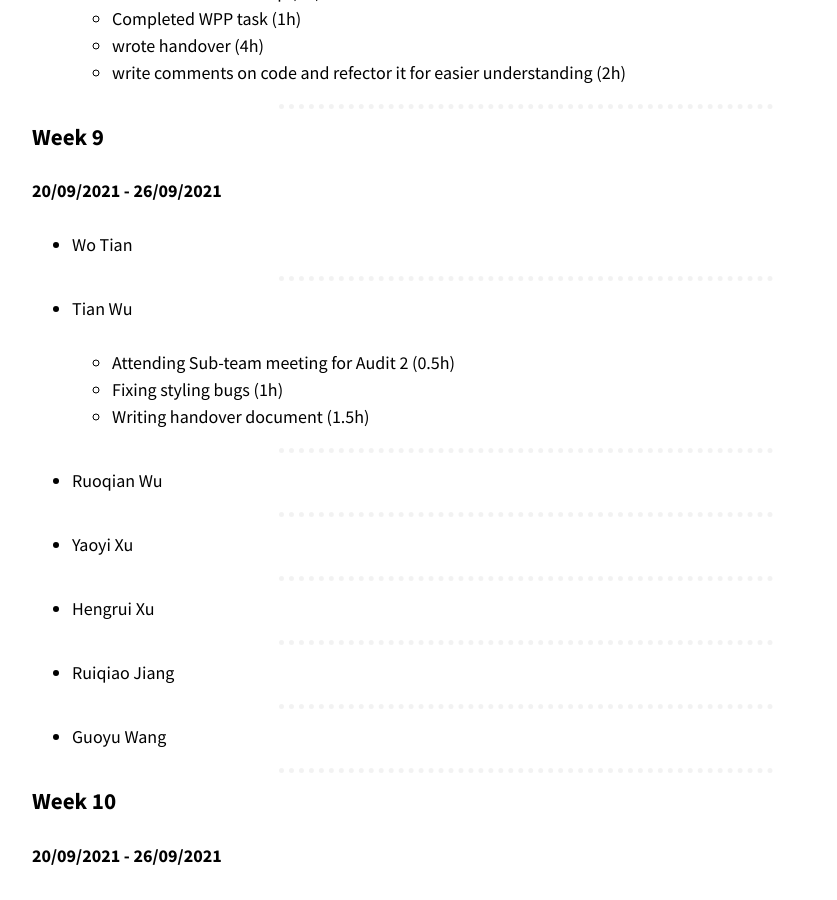
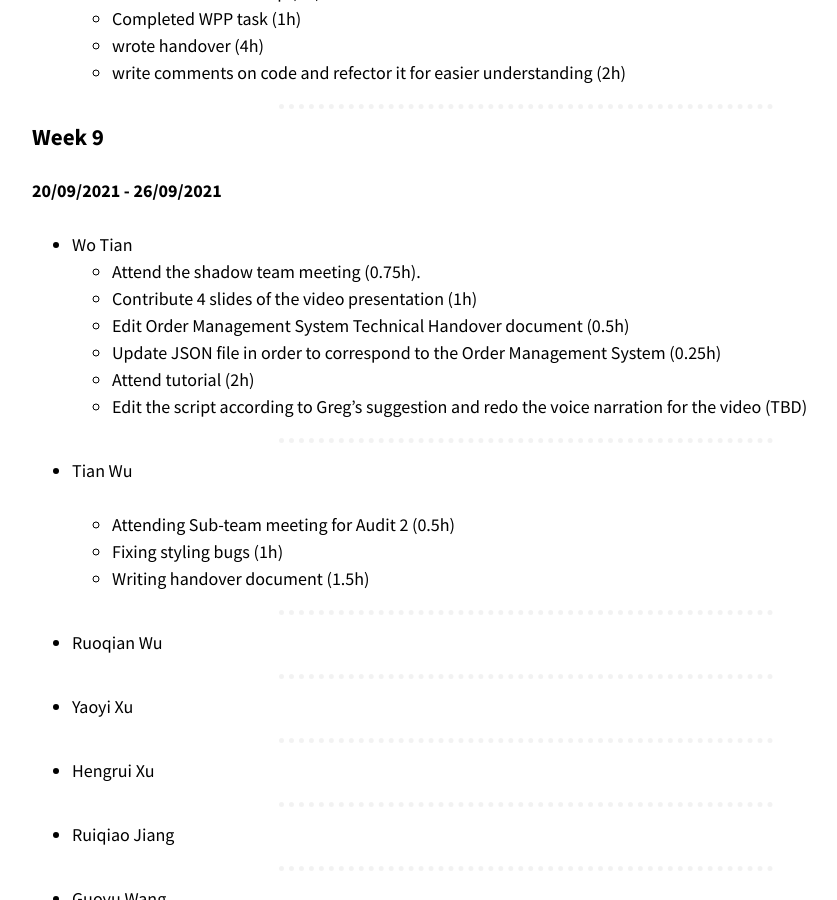
Before and after one commit to optofab/optofab.github.io, a Jekyll site: the page built from work_records.md, in a window 1280 px wide and 900 px high, scrolled down 16778 px. Shown: the whole window, without its empty margins (114-951 px from the left). Built offline with Jekyll 4.4.1, drawn with Linux system fonts in a browser that asks for light colours; nearby versions of some CDN libraries; emoji names are drawn with the system emoji font; some of the changed text lies outside the part shown.

Commit message:
Update work_records.md

```diff
--- a/work_records.md
+++ b/work_records.md
@@ -700,6 +700,13 @@ _[Don't forget to add hours for each of the work you've done. This line will be
 **20/09/2021 - 26/09/2021**
 
 - Wo Tian
+  - Attend the shadow team meeting (0.75h).
+  - Contribute 4 slides of the video presentation (1h)
+  - Edit Order Management System Technical Handover document (0.5h)
+  - Update JSON file in order to correspond to the Order Management System (0.25h)
+  - Attend tutorial (2h)
+  - Edit the script according to Greg's suggestion and redo the voice narration for the video (TBD)
+
 
 <hr class="hr-dotted">
 
```
